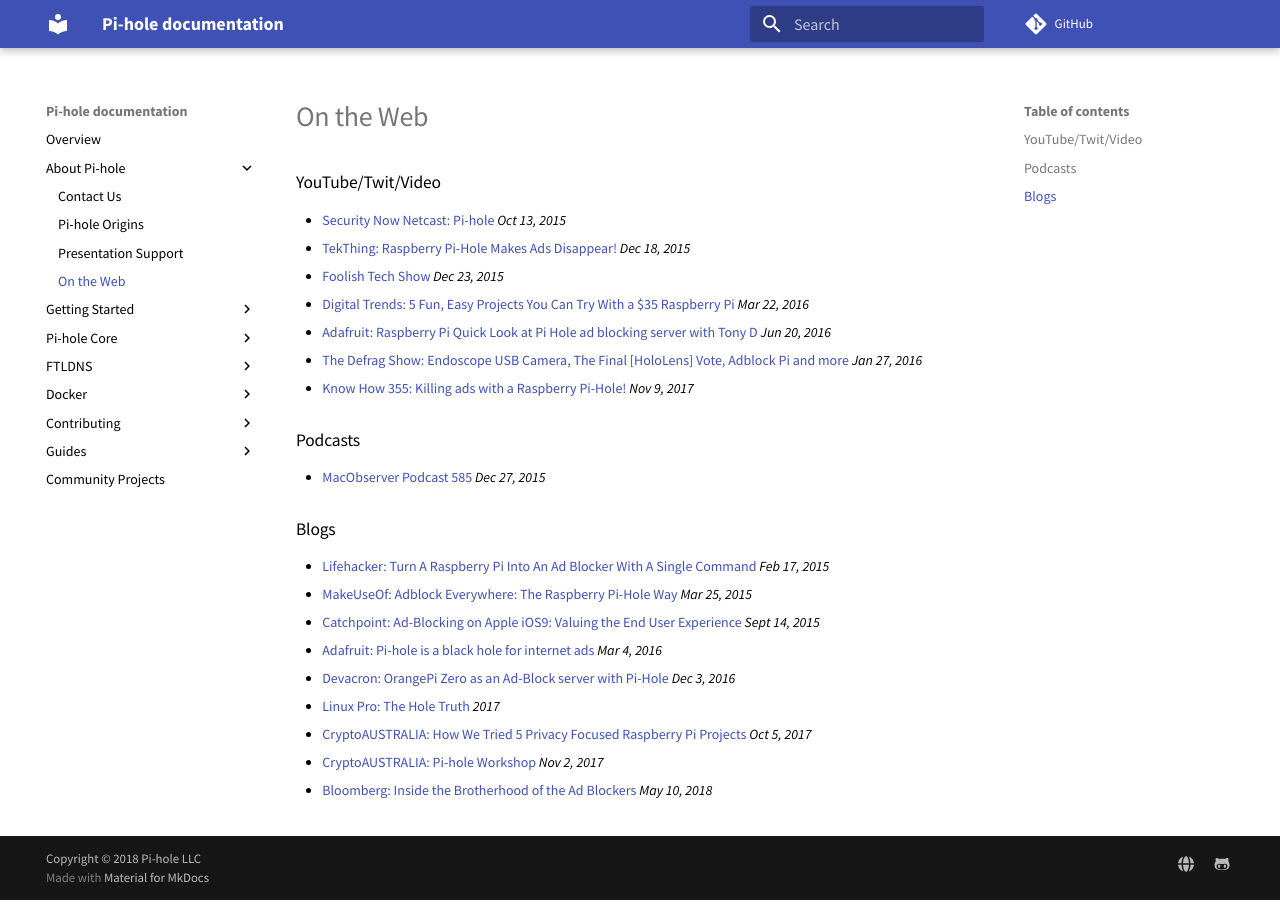
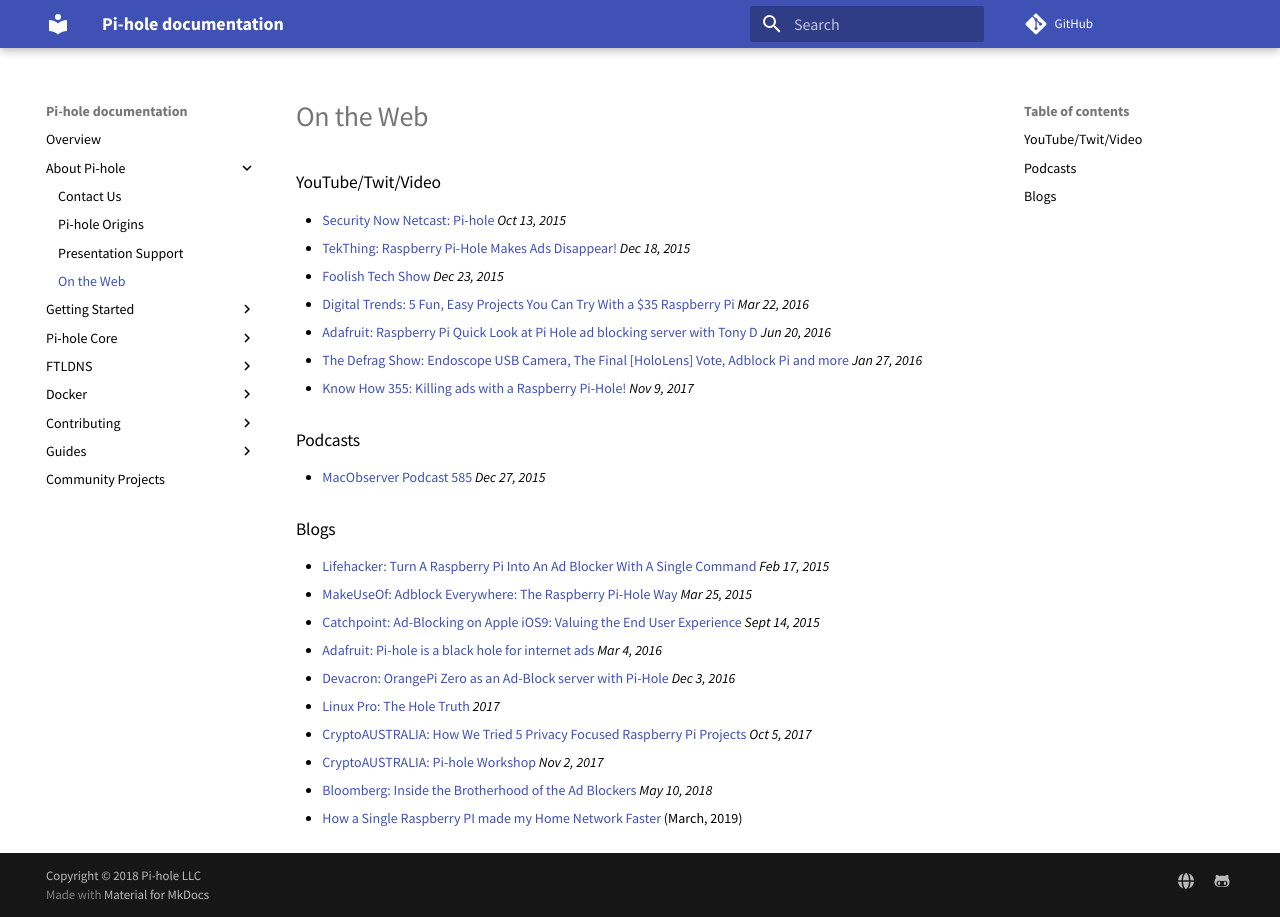
Before and after one commit to pi-hole/docs, an MkDocs documentation site: the page built from docs/main/coverage.md, in a window 1280 px wide. Built offline with MkDocs 1.6.1 and Material for MkDocs 9.7.7, drawn with Linux system fonts in a browser that asks for light colours; comment, search, counter and statistics services are not loaded.

Commit message:
Added pi hole coverage article
Signed-off-by: Brian Christner <brian.christner@gmail.com>

```diff
--- a/docs/main/coverage.md
+++ b/docs/main/coverage.md
@@ -31,3 +31,4 @@
 - [CryptoAUSTRALIA: How We Tried 5 Privacy Focused Raspberry Pi Projects](https://blog.cryptoaustralia.org.au/2017/10/05/5-privacy-focused-raspberry-pi-projects/) _Oct 5, 2017_
 - [CryptoAUSTRALIA: Pi-hole Workshop](https://blog.cryptoaustralia.org.au/2017/11/02/pi-hole-network-wide-ad-blocker/) _Nov 2, 2017_
 - [Bloomberg: Inside the Brotherhood of the Ad Blockers](https://www.bloomberg.com/news/features/2018-05-10/inside-the-brotherhood-of-pi-hole-ad-blockers) _May 10, 2018_
+- [How a Single Raspberry PI made my Home Network Faster](https://www.brianchristner.io/how-a-single-raspberry-pi-made-my-home-network-faster/) (March, 2019)
```
